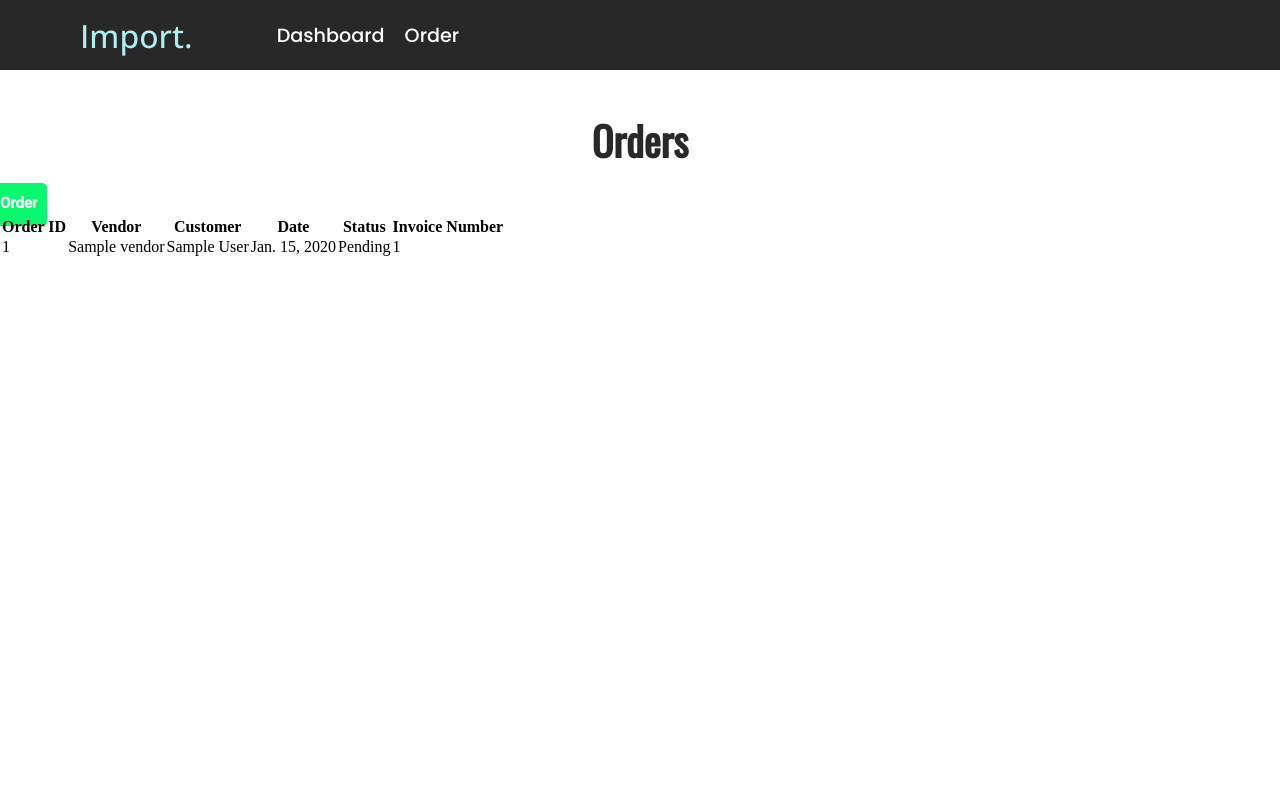
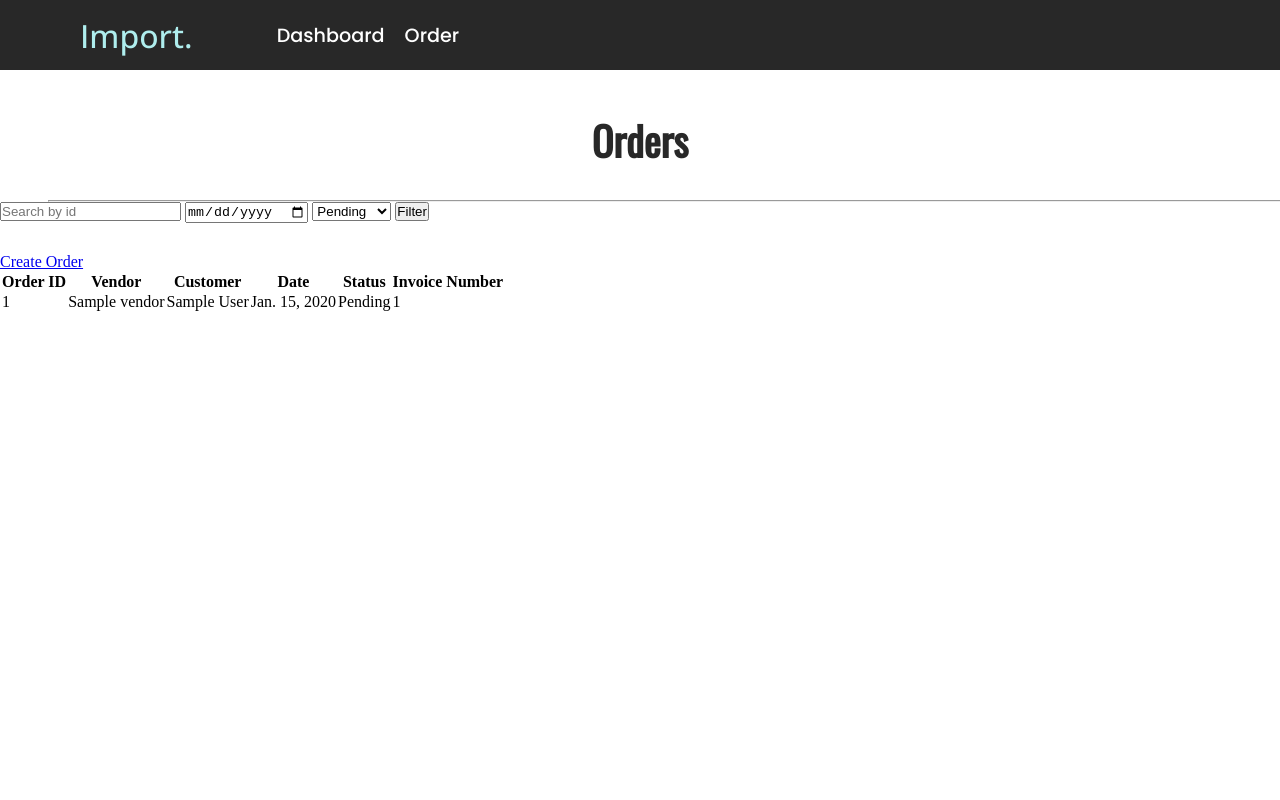
Before and after one commit to abhishekY2401/Inventory-Tracker, a Django app: page /dashboard/order/ in a window 1280 px wide. Run offline with Django 4.2, Linux system fonts and the light colour scheme; tables that the repository leaves empty hold one stand-in row (Sample ...); the page is wider than the window, and the part outside it is not shown.

Commit message:
added inputs for filter

```diff
--- a/dashboard/templates/order.html
+++ b/dashboard/templates/order.html
@@ -12,8 +12,24 @@
 
     <div class="warehouse-order">
       <h2 id="orders">Orders</h2>
+      <hr />
+      <div>
+        <input type="text" name="order-id" placeholder="Search by id"/>
+        <input type="date" name="order-date" />
 
-      <a href={% url 'dashboard:addOrders' %} class="add-orders">Create Order</a>
+        <select name="status" name="status">
+          <option value="pending">Pending</option>
+          <option value="delivered">Delivered</option>
+        </select>
+
+        <input type="button" value="Filter"/>
+
+
+        <div class="add">
+          <a href={% url 'dashboard:addOrders' %} class="add-orders">Create Order</a>
+        </div>
+
+      </div>
 
       <table>
         <tr>
@@ -33,7 +49,6 @@
             <td>{{i.date}}</td>
             <td>{{i.status}}</td>
             <td>{{i.invoice_no}}</td>
-
           </tr>
         {% endfor %}
       </table>
--- a/static/css/order.css
+++ b/static/css/order.css
@@ -4,14 +4,26 @@
 * {
     margin: 0;
     padding: 0;
+    max-width: 100%;
 }
 
 .warehouse-order {
     width: 100%;
-    height: 100px;
+    height: 200px;
 }
 
-.add-orders {
+hr {
+    width: 87rem;
+    margin-left: 3rem;
+    margin-top: 30px;
+    color:#282828;
+}
+
+.add {
+    margin-top: 30px;
+}
+
+.warehouse-order > a {
     text-decoration: none;
     padding: 10px;
     color: #fff;
```
